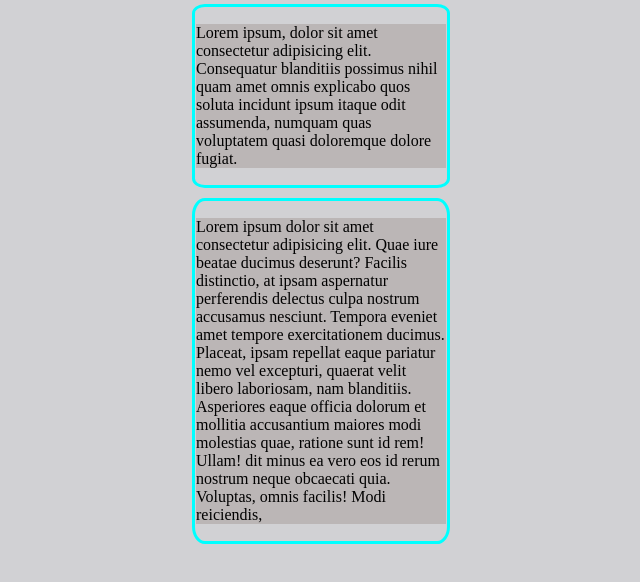
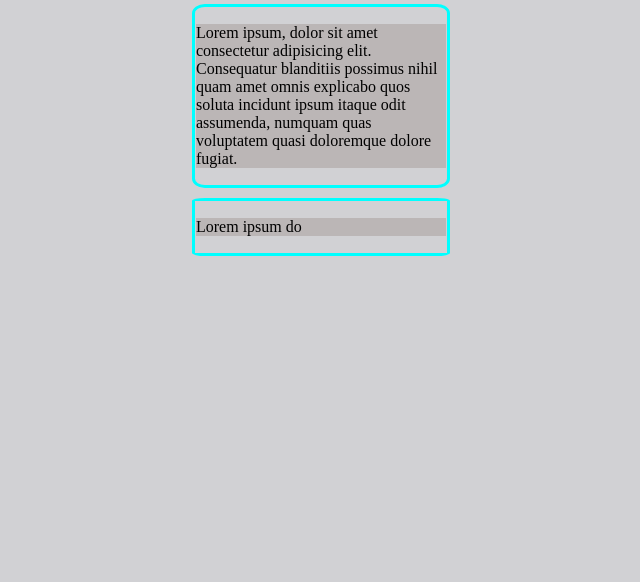
Before and after one commit to EdsonSilva-bot2/rep-teste, a plain HTML site: page index.html in a window 1280 px wide. Shown: the part 82-664 px from the top of the page, without its empty margins (319-959 px from the left). Drawn offline with Linux system fonts and the light colour scheme.

Commit message:
Update index.html
apagando lorem 2

```diff
--- a/index.html
+++ b/index.html
@@ -21,13 +21,7 @@
 
     <div>
         <p>
-            Lorem ipsum dolor sit amet consectetur adipisicing elit. Quae iure beatae ducimus deserunt? Facilis
-            distinctio, at ipsam aspernatur perferendis delectus culpa nostrum accusamus nesciunt. Tempora eveniet amet
-            tempore exercitationem ducimus.
-            Placeat, ipsam repellat eaque pariatur nemo vel excepturi, quaerat velit libero laboriosam, nam blanditiis.
-            Asperiores eaque officia dolorum et mollitia accusantium maiores modi molestias quae, ratione sunt id rem!
-            Ullam!
-            dit minus ea vero eos id rerum nostrum neque obcaecati quia. Voluptas, omnis facilis! Modi reiciendis,
+            Lorem ipsum do
 
         </p>
     </div>
```
